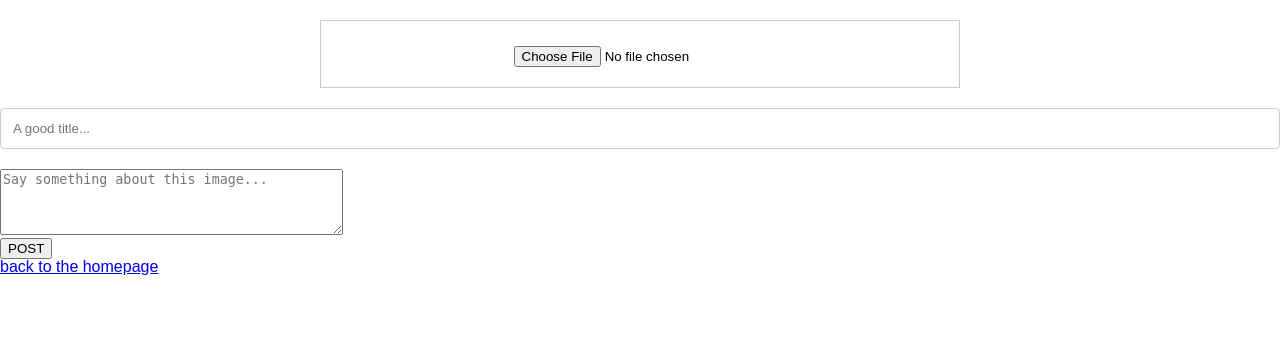
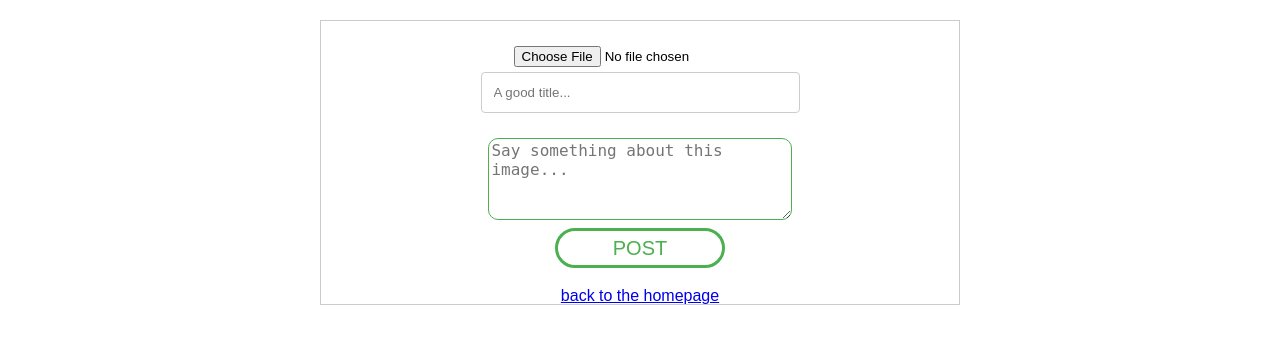
Before and after one commit to lennertvk/php-project, a PHP site: page /upload.php in a window 1280 px wide. Shown: the part 50-394 px from the top of the page. Run offline with PHP 8.4, Linux system fonts and the light colour scheme.

Commit message:
css opmaak van upload

```diff
--- a/css/style.css
+++ b/css/style.css
@@ -131,3 +131,58 @@ input[type=checkbox] {
 .place{
     float: right;
 }
+.uploadtext{
+    border: 1px solid green;
+}
+#content{
+    width: 100%;
+    width: 50%;
+    margin: 20px auto;
+     border: 1px solid #fff;
+     display: block;
+     text-align: center;
+    border: 1px solid #cbcbcb;
+}
+form{
+    width: 100%;
+     margin: 20px auto;
+     display: inline-block;
+    width: 50%;
+    margin: 20px auto;
+}
+form div{
+    margin-top: 5px;
+@ -119,35 +141,9 @@ $conn = Db::getInstance();
+img{
+    float: left;
+    margin: 5px;
+    width: 100%;
+    width: 300px;
+    height: 140px;
+  }
+  textarea{
+      border: 1px solid #4CAF50;
+      border-radius: 10px;
+      outline: none;
+      width: 95%;
+     font-size: 16px;
+  }
+  .button{
+      width: 170px;
+      height: 40px;
+      background-color: #fff;
+      border: 3px solid #4CAF50;
+      border-radius: 40px;
+      font-size: 20px;
+      color: #4CAF50;
+  }
+  .cancel{
+      color: red;
+      text-decoration: none;
+  }
+  .title{
+      width: 95%;
+      border: 1px solid #4CAF50;
+      font-size: 23px;
+      margin-top: 5px;
+  }
--- a/upload.php
+++ b/upload.php
@@ -104,61 +104,6 @@ function imagecreatefromfile( $filename ) {
     <link rel="stylesheet" href="css/reset.css">
     <link rel="stylesheet" href="css/style.css">
 <title>Image Upload</title>
-<style type="text/css">
-   #content{
-   	width: 100%;
-   	width: 50%;
-   	margin: 20px auto;
-		border: 1px solid #fff;
-		display: block;
-		text-align: center;
-   	border: 1px solid #cbcbcb;
-   }
-   form{
-   	width: 100%;
-		margin: 20px auto;
-		display: inline-block;
-   	width: 50%;
-   	margin: 20px auto;
-   }
-   form div{
-   	margin-top: 5px;
-@ -119,35 +141,9 @@ $conn = Db::getInstance();
-   img{
-   	float: left;
-   	margin: 5px;
-   	width: 100%;
-   	width: 300px;
-   	height: 140px;
-	 }
-	 textarea{
-		 border: 1px solid #4CAF50;
-		 border-radius: 10px;
-		 outline: none;
-		 width: 95%;
-		font-size: 16px;
-	 }
-	 button{
-		 width: 170px;
-		 height: 40px;
-		 background-color: #fff;
-		 border: 3px solid #4CAF50;
-		 border-radius: 40px;
-		 font-size: 20px;
-		 color: #4CAF50;
-	 }
-	 #cancel{
-		 color: red;
-		 text-decoration: none;
-	 }
-	 #title{
-		 width: 95%;
-		 border: 1px solid #4CAF50;
-		 font-size: 23px;
-		 margin-top: 5px;
-	 }
-   }
-</style>
 </head>
 <body>
 <?php include_once('includes/nav.inc.php')?>
@@ -169,13 +114,12 @@ function imagecreatefromfile( $filename ) {
   	<div>
   	  <input type="file" name="image" required>
 		</div>
-		</div>
 		<div>
 		<input id="title"  type="text" name="title" placeholder= "A good title..."required>
 		</div>
   	<div>
       <textarea
-      	id="text"
+      	id="uploadtext"
       	cols="40"
       	rows="4"
       	name="desc"
@@ -183,7 +127,7 @@ function imagecreatefromfile( $filename ) {
 				required></textarea>
   	</div>
   	<div>
-  		<button type="submit" name="upload">POST</button>
+  		<button type="submit" name="upload" class="button">POST</button>
   	</div>
 		<div class="hide">
 	 		<input type="text" name="location" id="location">
@@ -191,7 +135,7 @@ function imagecreatefromfile( $filename ) {
   </form>
 	<p id="demo"></p>
 
-	<a href="index.php" id="cancel">back to the homepage</a>
+	<a href="index.php" class="cancel">back to the homepage</a>
 </div>
 
 <script
```
